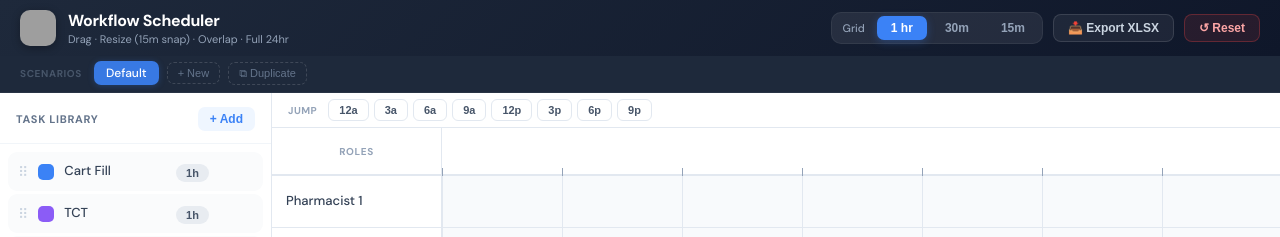
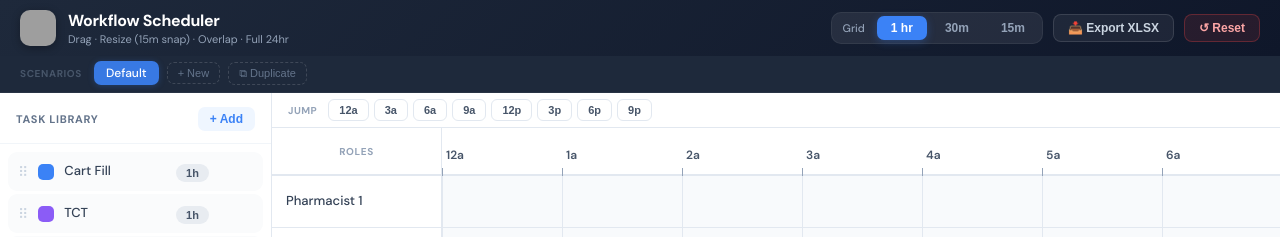
Before and after one commit to jjtjp94/workflows, a React (Vite) app in the folder pharmacy-scheduler-deploy/: page / in a window 1280 px wide. Shown: the top 237 px of the page. Built offline with nearby package versions, Linux system fonts and the light colour scheme; grey boxes are pictures that could not be loaded.

Commit message:
Update time formatting in PharmacyScheduler component

```diff
--- a/pharmacy-scheduler-deploy/src/PharmacyScheduler.jsx
+++ b/pharmacy-scheduler-deploy/src/PharmacyScheduler.jsx
@@ -803,7 +803,7 @@ export default function PharmacyScheduler() {
                   {ticks.map(({ m, isHour }) => (
                     <div key={m} style={{ position: "absolute", left: minToPx(m), bottom: 0, display: "flex", flexDirection: "column", alignItems: "flex-start" }}>
                       <span style={{ fontSize: isHour ? 12 : 10, fontWeight: isHour ? 600 : 400, color: isHour ? "#475569" : "#b0b8c4", paddingLeft: 4, paddingBottom: 5, whiteSpace: "nowrap", userSelect: "none" }}>
-
+                        {fmtTime(m)}
                       </span>
                       <div style={{ width: 1, height: isHour ? 8 : 4, background: isHour ? "#94a3b8" : "#cbd5e1" }} />
                     </div>
```
